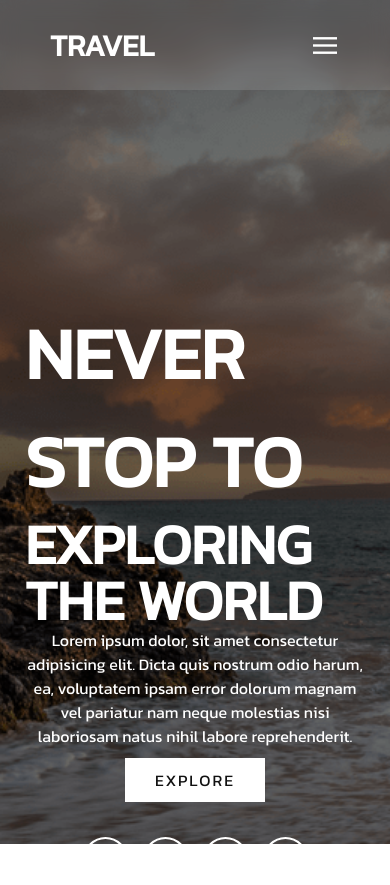
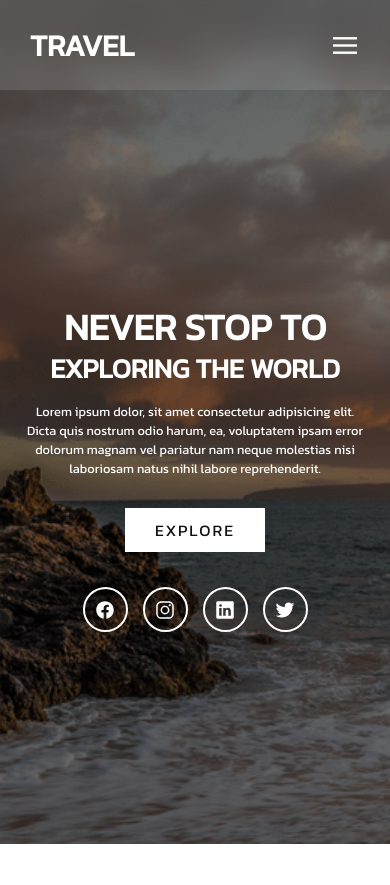
Before and after one commit to asterparedes/responsive-website, a plain HTML site: page index.html in a window 390 px wide. Drawn offline with nearby package versions, Linux system fonts and the light colour scheme.

Commit message:
completed css

```diff
--- a/style.css
+++ b/style.css
@@ -258,3 +258,47 @@ nav .menu.active .bar {
         font-size: 1em;
     }
 }
+
+@media screen and (max-width: 767px) {
+    nav {
+        padding: 0px 30px;
+    }
+
+    nav .logo {
+        font-size: 28px;
+    }
+
+    nav ul {
+        padding: 30px;
+    }
+
+    nav ul li a {
+        font-size: 18px;
+    }
+
+    .home-info h2 {
+        font-size: 3.2em;
+    }
+
+    .home-info h3 {
+        font-size: 2.7em;
+    }
+
+    .home-info p {
+        font-size: 0.8em;
+    }
+}
+
+@media screen and (max-width: 567px) {
+    .home-info h2 {
+        font-size: 2.3em;
+    }
+
+    .home-info h3 {
+        font-size: 1.7em;
+    }
+
+    .home-info p {
+        margin: 20px 0;
+    }
+}
```
Also changed, not shown: main.js (line endings or trailing spaces).
